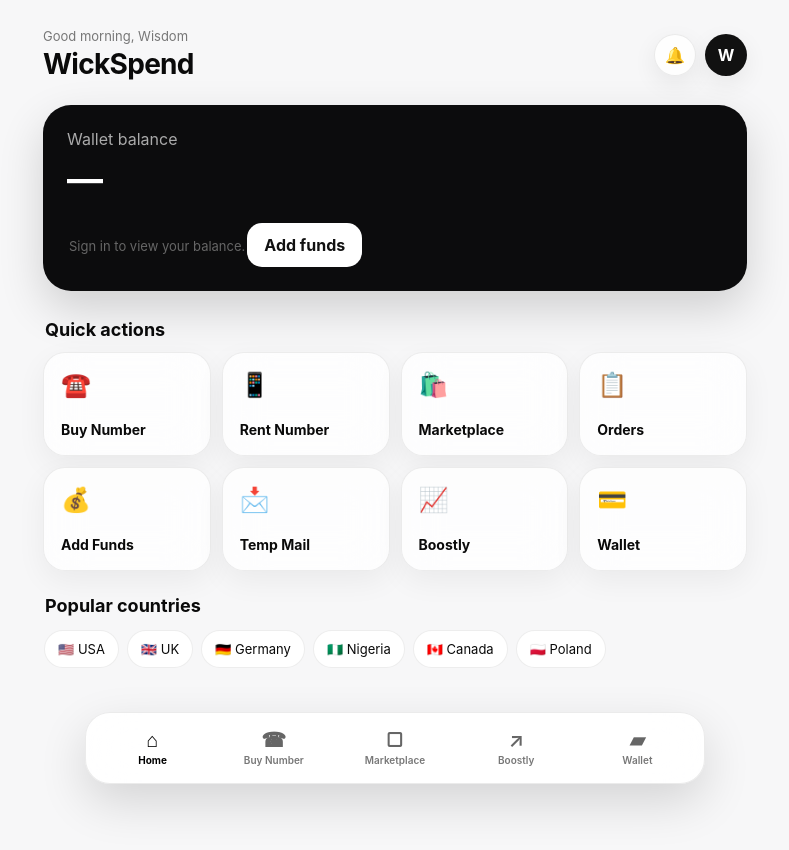
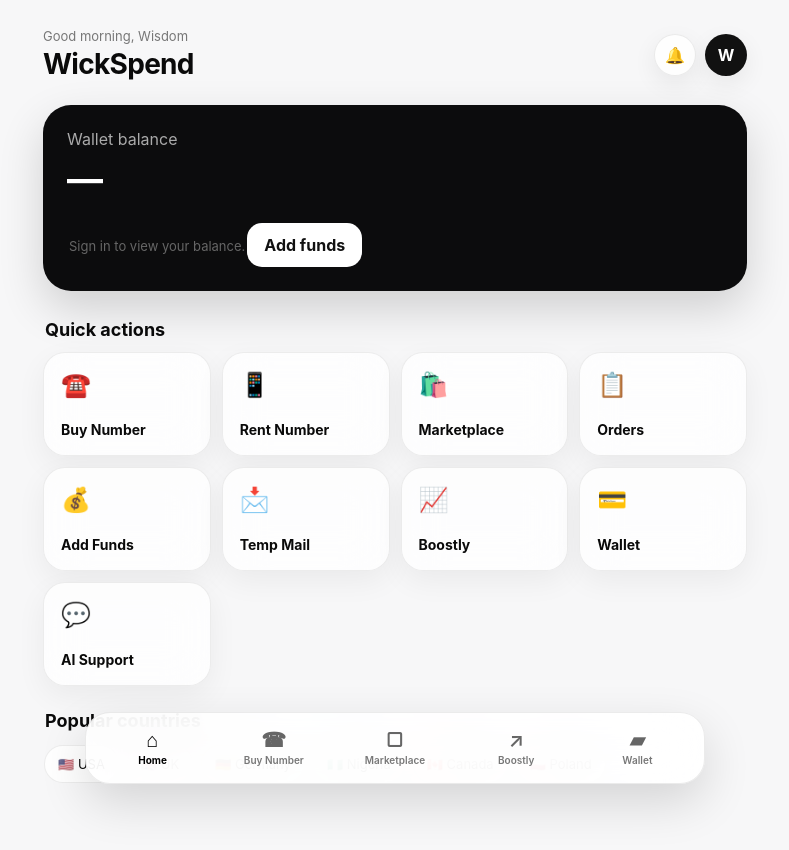
Before and after one commit to wis12dom34/-wickspend-web, a Next.js app: page / in a window 1280 px wide. Shown: the top 850 px of the page, without its empty margins (245-1034 px from the left). Before the commit the page ends 802 px from the top, so only its background shows below. Built offline with nearby package versions, Linux system fonts and the light colour scheme; no server answers.

Commit message:
Expose AI Support from WickSpend home

```diff
--- a/app/page.tsx
+++ b/app/page.tsx
@@ -6,11 +6,11 @@ import { BottomNav } from "@/components/BottomNav";
 import { api } from "@/lib/api";
 import { getSessionToken } from "@/lib/session";
 
-const actions=[["☎️","Buy Number","/buy-number"],["📱","Rent Number","/rent-number"],["🛍️","Marketplace","/marketplace"],["📋","Orders","/orders"],["💰","Add Funds","/add-funds"],["📩","Temp Mail","/temp-mail"],["📈","Boostly","/boostly"],["💳","Wallet","/wallet"]] as const;
+const actions=[["☎️","Buy Number","/buy-number"],["📱","Rent Number","/rent-number"],["🛍️","Marketplace","/marketplace"],["📋","Orders","/orders"],["💰","Add Funds","/add-funds"],["📩","Temp Mail","/temp-mail"],["📈","Boostly","/boostly"],["💳","Wallet","/wallet"],["💬","AI Support","/support"]] as const;
 function resolveBalance(payload:any):number|null{const candidates=[payload?.balance_ngn,payload?.wallet_balance_ngn,payload?.wallet?.balance_ngn,payload?.data?.balance_ngn,payload?.data?.wallet_balance_ngn];for(const value of candidates){const number=Number(value);if(Number.isFinite(number))return number}return null}
 export default function Home(){
  const[balance,setBalance]=useState<number|null>(null);const[balanceState,setBalanceState]=useState<"loading"|"ready"|"signed-out"|"error">("loading");
  useEffect(()=>{let cancelled=false;async function loadWallet(){const token=getSessionToken();if(!token){if(!cancelled)setBalanceState("signed-out");return}try{const data=await api.wallet.get(token);if(cancelled)return;setBalance(resolveBalance(data));setBalanceState("ready")}catch{if(!cancelled)setBalanceState("error")}}loadWallet();return()=>{cancelled=true}},[]);
  const balanceLabel=balanceState==="loading"?"Loading…":balance!==null?`₦${balance.toLocaleString()}`:"—";
- return <main className="shell"><header className="header"><div><p className="eyebrow">Good morning, Wisdom</p><h1>WickSpend</h1></div><div className="headerActions"><Link href="/notifications" className="circle">🔔</Link><Link href="/profile" className="avatar" aria-label="Profile">W</Link></div></header><section className="balanceCard"><p>Wallet balance</p><strong>{balanceLabel}</strong>{balanceState==="signed-out"&&<small className="statusText">Sign in to view your balance.</small>}{balanceState==="error"&&<small className="statusText">Balance unavailable right now.</small>}{balanceState==="ready"&&balance===null&&<small className="statusText">NGN balance unavailable.</small>}<Link href="/add-funds" className="primaryButton">Add funds</Link></section><section><div className="sectionTitle"><h2>Quick actions</h2></div><div className="actionGrid">{actions.map(([icon,label,href])=><Link href={href} className="glassCard" key={href}><span>{icon}</span><b>{label}</b></Link>)}</div></section><section><div className="sectionTitle"><h2>Popular countries</h2></div><div className="chips">{[["🇺🇸","USA"],["🇬🇧","UK"],["🇩🇪","Germany"],["🇳🇬","Nigeria"],["🇨🇦","Canada"],["🇵🇱","Poland"]].map(([flag,name])=><Link href={`/buy-number?country=${encodeURIComponent(name)}`} className="chip" key={name}>{flag} {name}</Link>)}</div></section><BottomNav /></main>;
+ return <main className="shell"><header className="header"><div><p className="eyebrow">Good morning, Wisdom</p><h1>WickSpend</h1></div><div className="headerActions"><Link href="/notifications" className="circle" aria-label="Notifications">🔔</Link><Link href="/profile" className="avatar" aria-label="Profile">W</Link></div></header><section className="balanceCard"><p>Wallet balance</p><strong>{balanceLabel}</strong>{balanceState==="signed-out"&&<small className="statusText">Sign in to view your balance.</small>}{balanceState==="error"&&<small className="statusText">Balance unavailable right now.</small>}{balanceState==="ready"&&balance===null&&<small className="statusText">NGN balance unavailable.</small>}<Link href="/add-funds" className="primaryButton">Add funds</Link></section><section><div className="sectionTitle"><h2>Quick actions</h2></div><div className="actionGrid">{actions.map(([icon,label,href])=><Link href={href} className="glassCard" key={href}><span>{icon}</span><b>{label}</b></Link>)}</div></section><section><div className="sectionTitle"><h2>Popular countries</h2></div><div className="chips">{[["🇺🇸","USA"],["🇬🇧","UK"],["🇩🇪","Germany"],["🇳🇬","Nigeria"],["🇨🇦","Canada"],["🇵🇱","Poland"]].map(([flag,name])=><Link href={`/buy-number?country=${encodeURIComponent(name)}`} className="chip" key={name}>{flag} {name}</Link>)}</div></section><BottomNav /></main>;
 }
```
